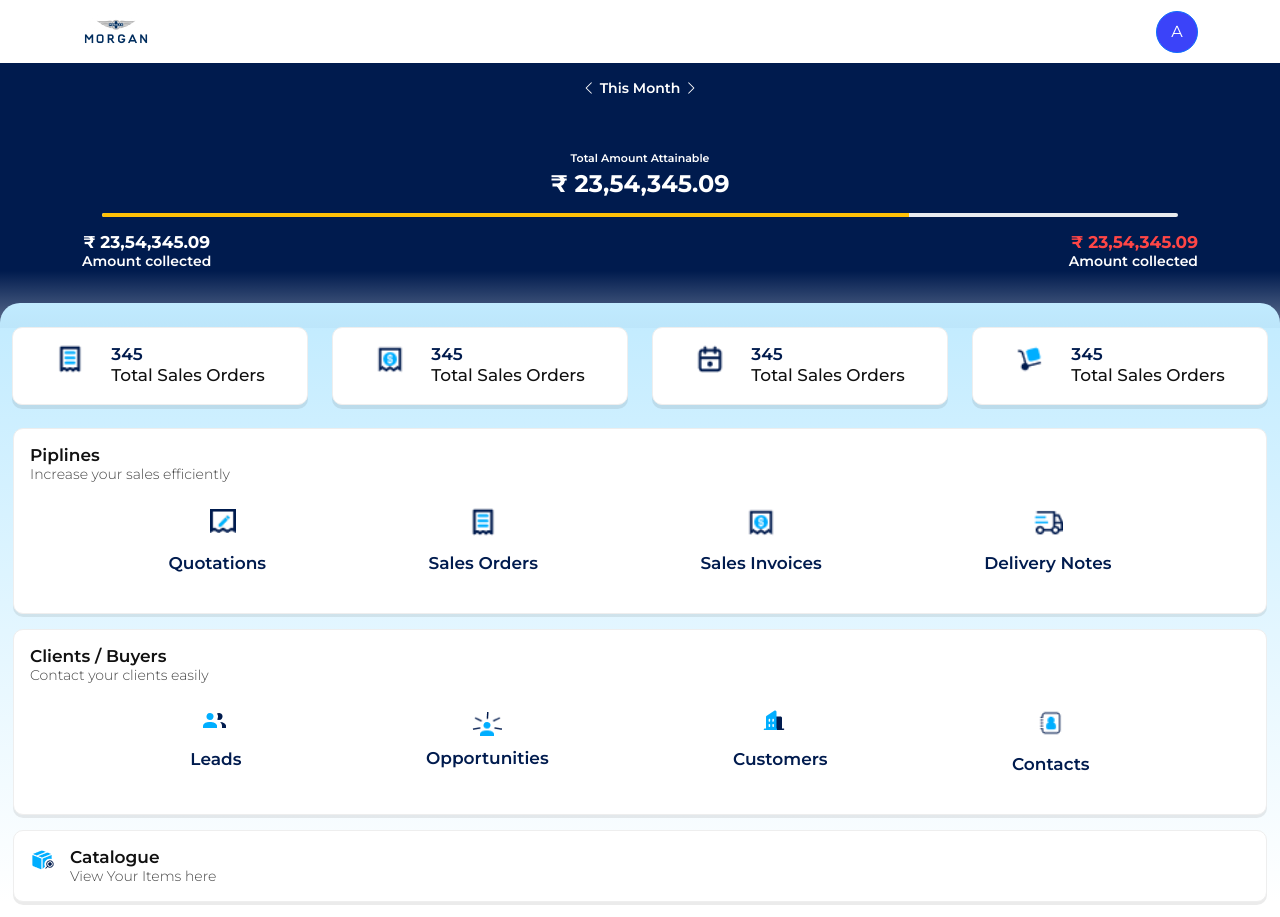
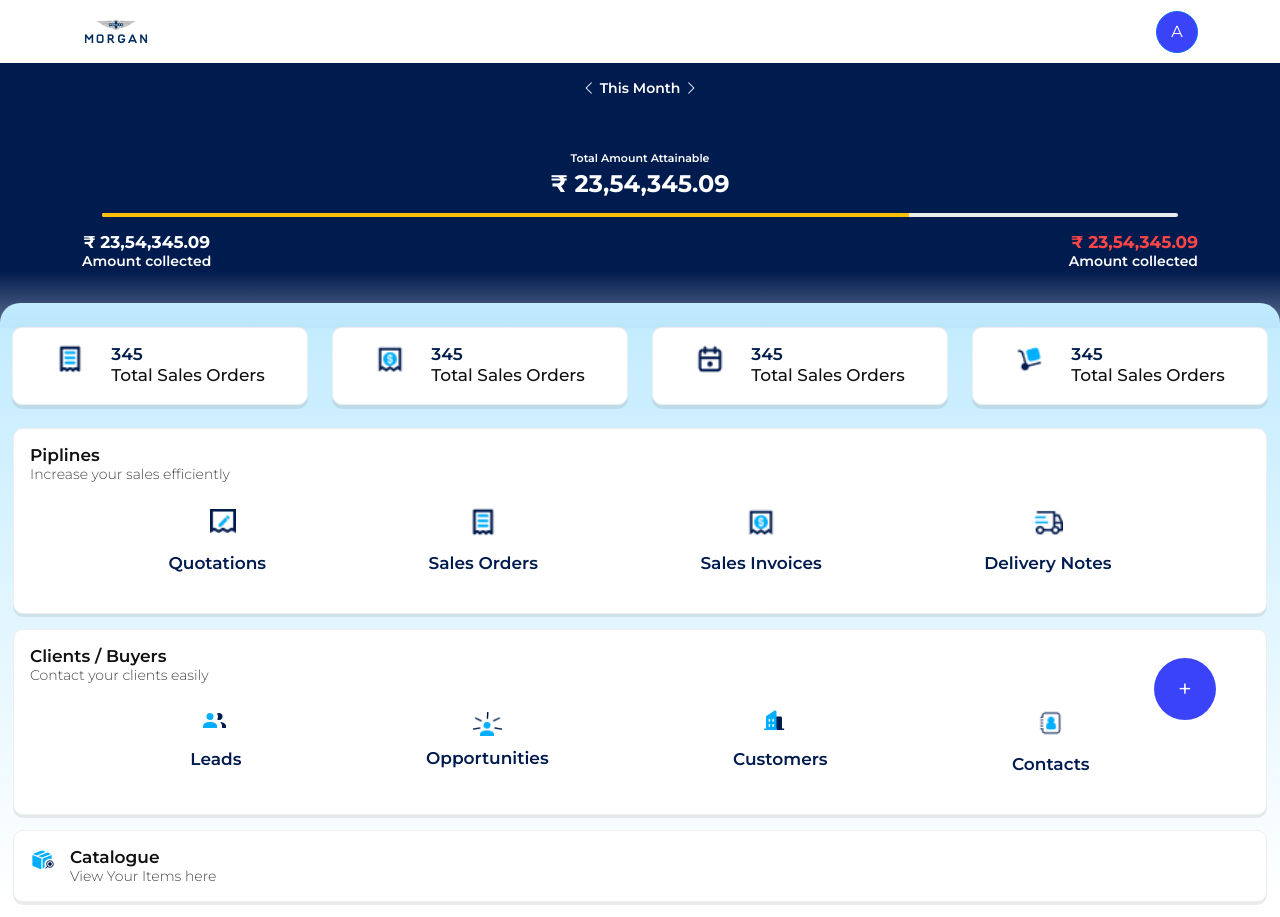
Before and after one commit to SaiChittimalla/sales-project, a Vue app: page /HomePage in a window 1280 px wide. Built offline with nearby package versions, Linux system fonts and the light colour scheme.

Commit message:
Changes in home and Login components

```diff
--- a/src/components/HomePage.vue
+++ b/src/components/HomePage.vue
@@ -1,4 +1,7 @@
 <template>
+  <div>
+
+
     <nav class="navbar navigation-main">
       <div class="container">
         <a class="navbar-brand" href="#">
@@ -127,7 +130,7 @@
         </div>
       </div>
       <div>
-      <div class="pipeline-card">
+        <div class="card-shadow-div">
           <div>
             <h5 class="pileline-heading m-0 ps-3 pt-3   ">Piplines</h5>
             <p class="pipeline-span ps-3">Increase your sales efficiently</p>
@@ -190,14 +193,14 @@
         </div>
       </div>
       <div>
-      <div class="pipeline-card">
+        <div class="card-shadow-div">
           <div>
             <h5 class="pileline-heading m-0 ps-3 pt-3   ">Clients / Buyers</h5>
             <p class="pipeline-span ps-3">Contact your clients easily</p>
           </div>
           <div class="d-flex justify-content-evenly my-4  g-0  ">
             <div class="">
-            <router-link to="./QuotationsList" class=" text-decoration-none ">
+              <router-link to="/" class=" text-decoration-none ">
                 <div class="card border-0 ">
                   <div class="icon-quotations">
                     <div class=" text-center ">
@@ -256,7 +259,7 @@
         </div>
       </div>
       <div>
-      <div class=" pipeline-card">
+        <div class=" card-shadow-div">
           <div class=" d-flex  ">
             <div class="ps-3 pt-3">
               <div class="text-center position-relative ">
@@ -272,11 +275,37 @@
         </div>
       </div>
     </div>
+
+    <div>
+      <button type="button" class="main-button">
+        <span>+</span>
+      </button>
+    </div>
+  </div>
 </template>
 <script>
 
 </script>
 <style scoped>
+.main-button {
+  width: 62px;
+  height: 62px;
+  background-color: #3B43F9;
+  border: none;
+  border-radius: 50%;
+  position: fixed;
+  bottom: 10%;
+  right: 5%;
+
+
+
+}
+
+.main-button span {
+  font-size: 24px;
+  color: white;
+}
+
 .navigation-main {
   position: sticky;
   z-index: 10;
@@ -394,7 +423,7 @@
   transition: all 0.3ms ease;
 }
 
-.pipeline-card {
+.card-shadow-div {
   border-radius: 10px;
   border: 1px solid #EEE;
   background: #FFF;
--- a/src/components/LoginPage.vue
+++ b/src/components/LoginPage.vue
@@ -41,7 +41,7 @@
 
         <a href="" class="forget-pass text-decoration-none d-flex justify-content-end mt-3">Forget
           Password?</a>
-        <button type="submit" class=" btn btn-white login">LOGIN</button>
+        <!-- <button type="submit" class=" btn btn-white login">LOGIN</button> -->
         <!-- :disabled="!formData.email || !formData.password" -->
 
       </form>
```
Also changed, not shown: 1 other file (tests, documents, lock files or other folders). Lines whose indentation alone changed are shown as unchanged.
